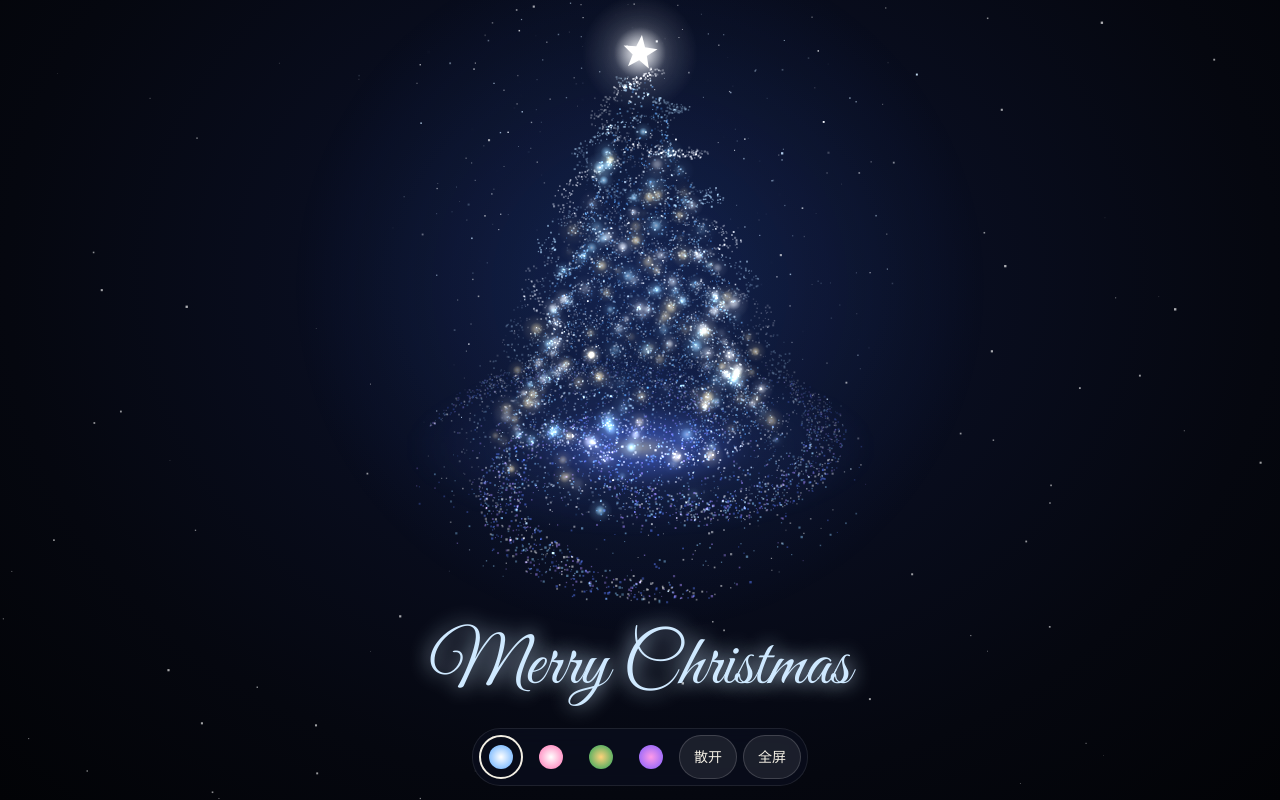
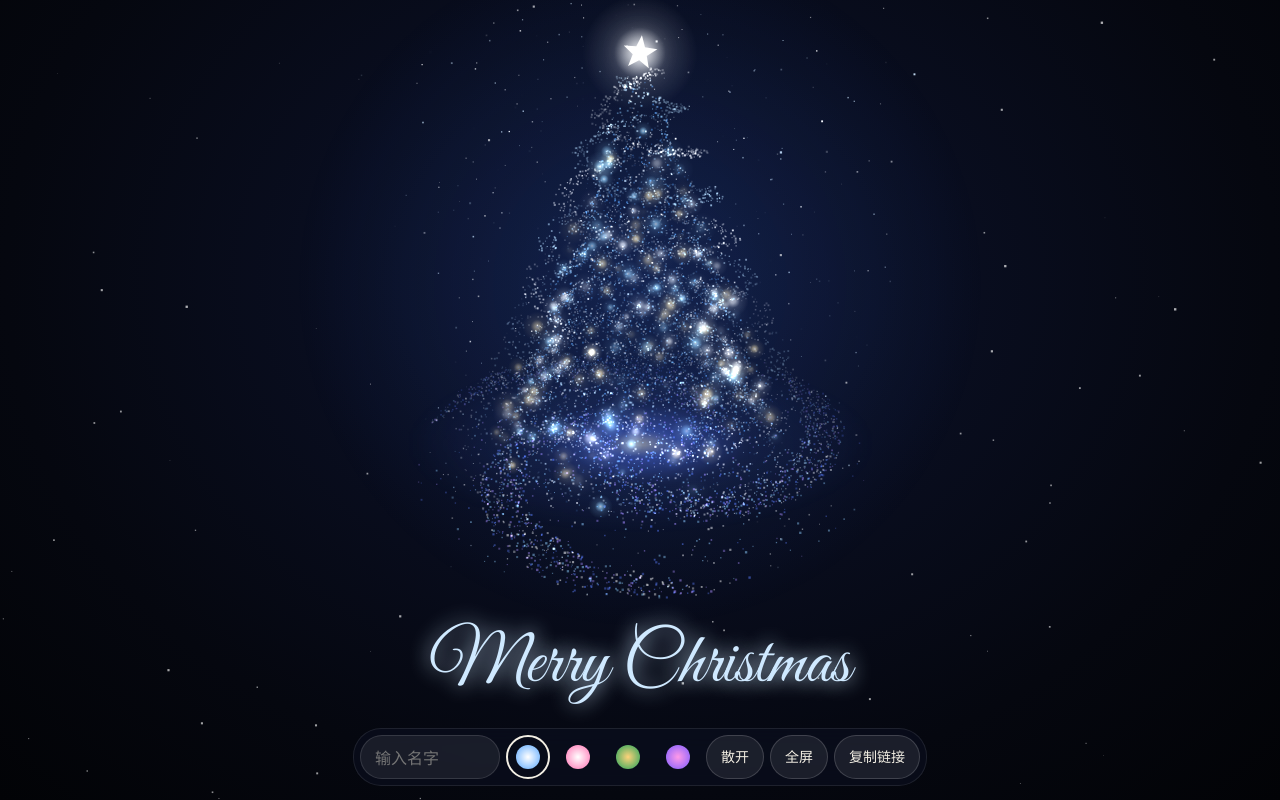
Before and after one commit to yzh0901/xmas-tree, a plain HTML site: page index.html in a window 1280 px wide. Drawn offline with Linux system fonts and the light colour scheme; animation ran at ten frames a second.

Commit message:
Add name box and copy-link button
Co-Authored-By: Claude Opus 5.5 <noreply@anthropic.com>
Claude-Session: https://claude.ai/code/session_017JFWX8nKXsNNq712AB93t4

```diff
--- a/index.html
+++ b/index.html
@@ -19,9 +19,9 @@ html,body{margin:0;height:100%}
 body{background:radial-gradient(ellipse at 50% 35%,#0d1430 0%,#05070f 70%,#020306 100%);color:var(--ink);font:16px/1.55 "Noto Sans SC",system-ui,sans-serif;overflow:hidden}
 #c{position:fixed;inset:0;width:100%;height:100%;display:block;touch-action:none;cursor:grab}
 #c:active{cursor:grabbing}
-.greet{position:fixed;left:0;right:0;bottom:calc(94px + env(safe-area-inset-bottom));text-align:center;pointer-events:none;padding:0 16px}
+.greet{position:fixed;left:0;right:0;bottom:calc(96px + env(safe-area-inset-bottom));text-align:center;pointer-events:none;padding:0 16px}
 .greet h1{font:400 clamp(42px,6.5vw,72px)/1.05 "Great Vibes",cursive;margin:0;color:var(--acc);text-shadow:0 0 20px var(--acc);transition:color .6s,text-shadow .6s}
-.greet p{margin:4px 0 0;font-size:17px;opacity:.92;text-wrap:balance}
+.greet p{margin:6px 0 0;font-size:17px;opacity:.92;text-wrap:balance}
 .bar{position:fixed;left:50%;bottom:calc(14px + env(safe-area-inset-bottom));transform:translateX(-50%);display:flex;gap:6px;flex-wrap:wrap;justify-content:center;align-items:center;padding:6px;border-radius:28px;background:rgba(10,14,30,.72);backdrop-filter:blur(10px);border:1px solid rgba(255,255,255,.09);width:max-content;max-width:calc(100% - 20px)}
 .bar input{font-size:16px;font-family:inherit;color:var(--ink);background:rgba(255,255,255,.07);border:1px solid rgba(255,255,255,.12);border-radius:22px;height:44px;padding:0 14px;width:140px}
 .sw{width:44px;height:44px;border-radius:50%;border:2px solid transparent;cursor:pointer;padding:0;display:grid;place-items:center;background:none}
@@ -29,24 +29,28 @@ body{background:radial-gradient(ellipse at 50% 35%,#0d1430 0%,#05070f 70%,#02030
 .sw[aria-pressed=true]{border-color:var(--ink)}
 .btn{height:44px;border-radius:22px;border:1px solid rgba(255,255,255,.16);padding:0 14px;font:inherit;font-size:14px;color:var(--ink);background:rgba(255,255,255,.08);cursor:pointer;white-space:nowrap}
 button:focus-visible,input:focus-visible{outline:2px solid var(--acc);outline-offset:2px}
-@media(max-width:600px){.greet{bottom:calc(94px + env(safe-area-inset-bottom))}}
+@media(max-width:600px){.greet{bottom:calc(146px + env(safe-area-inset-bottom))}.bar input{width:150px}}
 </style>
 </head>
 <body>
 <canvas id="c" aria-label="一棵由粒子汇聚成的旋转圣诞树"></canvas>
 <div class="greet">
   <h1>Merry Christmas</h1>
+  <p id="line" hidden></p>
 </div>
 <div class="bar">
+  <input id="name" maxlength="16" placeholder="输入名字" aria-label="送给谁">
   <button class="sw" data-p="ice" aria-pressed="true" title="冰雪分层树"><i style="background:radial-gradient(#fff,#5aa8ff)"></i></button>
   <button class="sw" data-p="pink" aria-pressed="false" title="樱花旋涡树"><i style="background:radial-gradient(#fff,#ff6fb1)"></i></button>
   <button class="sw" data-p="classic" aria-pressed="false" title="经典松树"><i style="background:radial-gradient(#ffd27a,#1fa35a)"></i></button>
   <button class="sw" data-p="purple" aria-pressed="false" title="星环树"><i style="background:radial-gradient(#ff9ae8,#7b5bff)"></i></button>
   <button class="btn" id="burst">散开</button>
   <button class="btn" id="fs">全屏</button>
+  <button class="btn" id="copy">复制链接</button>
 </div>
 <script>
 {
+const line=document.getElementById('line');
 const reduce=matchMedia('(prefers-reduced-motion: reduce)').matches;
 const cv=document.getElementById('c'),ctx=cv.getContext('2d');
 const rnd=Math.random,TAU=Math.PI*2,clamp=(v,a,b)=>v<a?a:v>b?b:v,cos=Math.cos,sin=Math.sin;
@@ -162,7 +166,7 @@ function frame(now){
   if(!drag){ang+=(reduce?0:.3)*dt+vel*dt;vel*=Math.pow(.04,dt)}
   m=reduce?T:m+clamp(T-m,-dt*.5,dt*.5);
   c=cos(ang);s=sin(ang);
-  const foot=W<600?170:170;
+  const foot=W<600?(line.hidden?220:250):(line.hidden?175:205);
   h=Math.max(150,Math.min((H-foot-50)/1.5,W*.54));
   const blockTop=Math.max(40,(H-foot-1.5*h)*.62+16);
   mid=blockTop+.62*h;cx=W/2;const u=h/420,pal=th.c;
@@ -218,6 +222,19 @@ function frame(now){
 requestAnimationFrame(frame);
 
 /* ---------- controls ---------- */
+const nameEl=document.getElementById('name'),copyBtn=document.getElementById('copy');
+const toParam=new URLSearchParams(location.search).get('to');
+function setName(v){v=v.trim();line.hidden=!v;line.textContent=v?`致 ${v} · 2026 圣诞快乐`:''}
+let saved='';try{saved=localStorage.getItem('xmas-name')||''}catch(e){}
+nameEl.value=toParam!==null?toParam:saved;setName(nameEl.value);
+nameEl.addEventListener('input',()=>{setName(nameEl.value);if(toParam===null){try{localStorage.setItem('xmas-name',nameEl.value)}catch(e){}}});
+copyBtn.addEventListener('click',()=>{
+  const base=location.hostname.endsWith('github.io')?location.origin+location.pathname:'https://yzh0901.github.io/xmas-tree/';
+  const v=nameEl.value.trim(),url=base+(v?'?to='+encodeURIComponent(v):'');
+  const done=t=>{copyBtn.textContent=t;setTimeout(()=>copyBtn.textContent='复制链接',1800)};
+  try{navigator.clipboard.writeText(url).then(()=>done('已复制'),()=>{line.hidden=false;line.textContent=url;done('请手动复制')})}
+  catch(e){line.hidden=false;line.textContent=url;done('请手动复制')}
+});
 function setTheme(key){
   if(THEMES[key]===th)return;
   for(const p of P){p.sx=p.lx;p.sy=p.ly;p.sz=p.lz}
```
